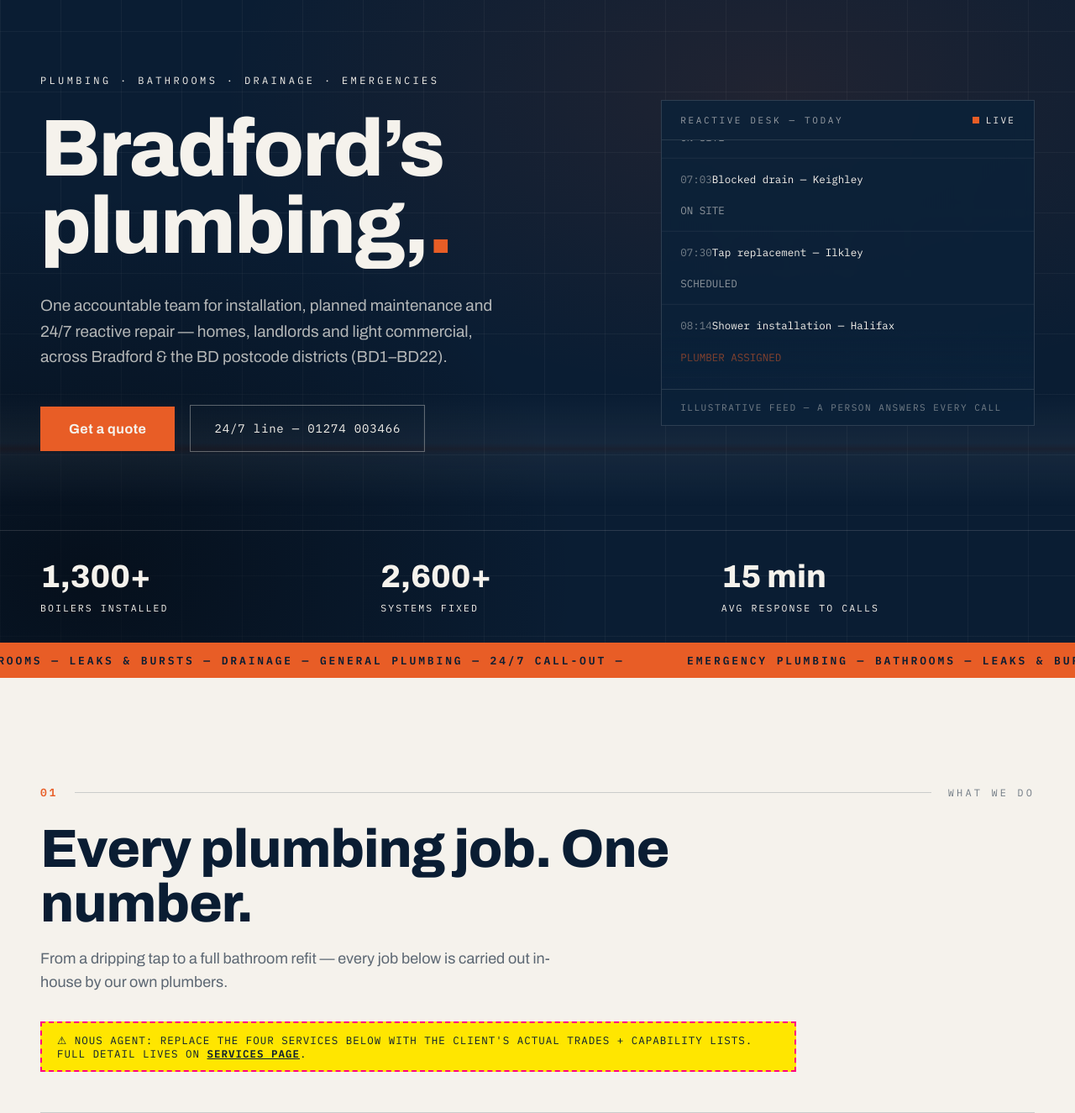
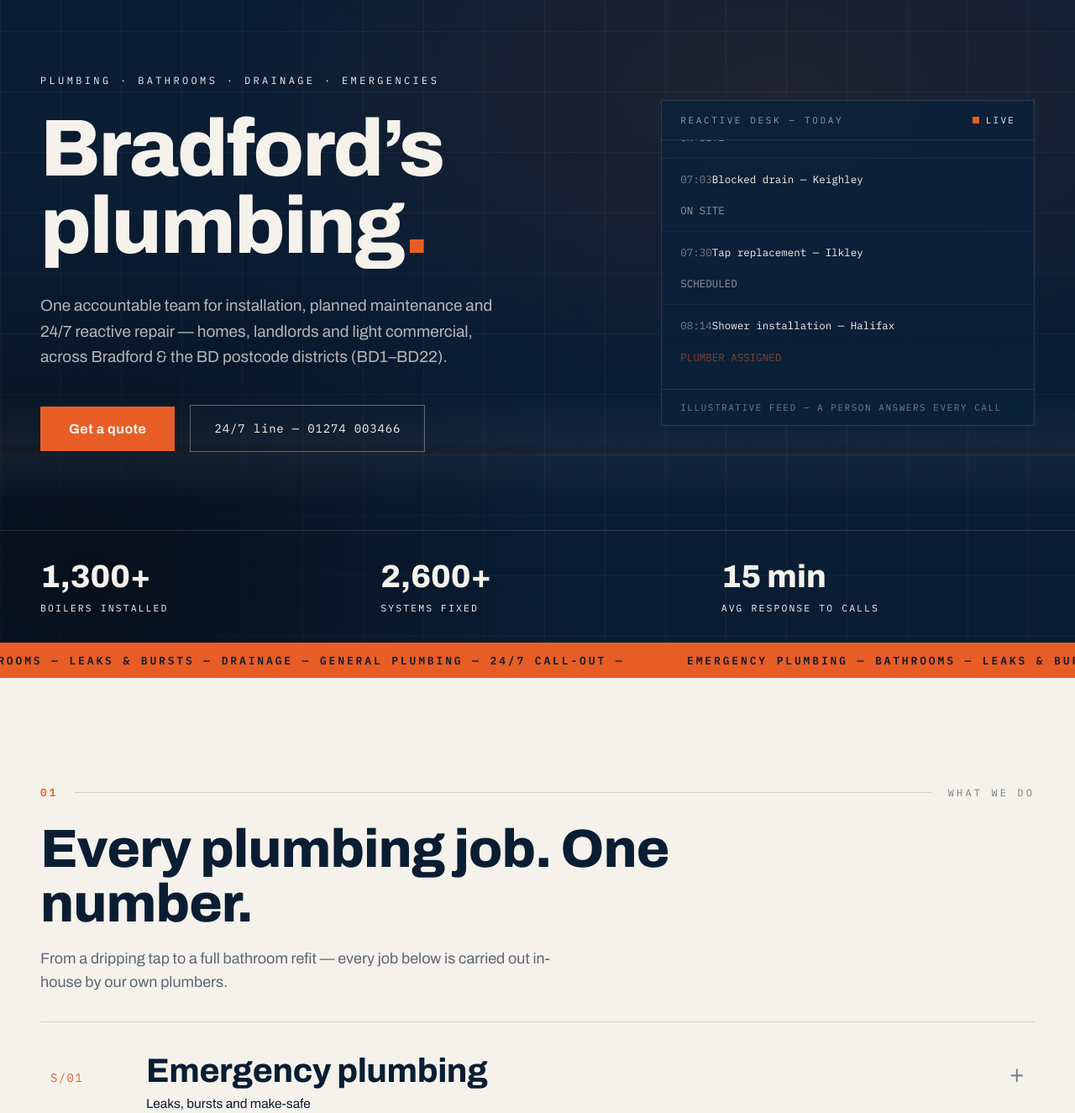
Before and after one commit to East-designs/preview-bradford-plumbers, a plain HTML site: page index.html in a window 1280 px wide. Shown: the part 140-1465 px from the top of the page at 84% size. Drawn offline with nearby package versions, Linux system fonts and the light colour scheme.

Commit message:
Update website

```diff
--- a/index.html
+++ b/index.html
@@ -109,7 +109,7 @@
       <div>
         <p data-reveal data-delay="0" style="font-family:'IBM Plex Mono',monospace;font-size:12px;letter-spacing:0.28em;margin:0 0 28px;text-transform:uppercase"><span>Plumbing · Bathrooms · Drainage · Emergencies</span></p>
         <h1 data-reveal data-delay="1" style="font-size:clamp(42px,7.5vw,108px);line-height:0.96;font-weight:800;font-stretch:125%;letter-spacing:-0.02em;margin:0 0 34px;text-wrap:balance">
-          <span>Bradford’s plumbing,</span><span style="color:var(--accent,#E85D26)">.</span>
+          <span>Bradford’s plumbing</span><span style="color:var(--accent,#E85D26)">.</span>
         </h1>
         <p data-reveal data-delay="2" style="font-size:19px;line-height:1.6;color:rgba(245,242,236,0.72);max-width:560px;margin:0 0 42px;text-wrap:pretty">One accountable team for installation, planned maintenance and 24/7 reactive repair — <span>homes, landlords and light commercial</span>, across <span>Bradford &amp; the BD postcode districts (BD1–BD22)</span>.</p>
         <div data-reveal data-delay="3" data-r="btnrow" style="display:flex;align-items:center;gap:18px;flex-wrap:wrap">
@@ -186,7 +186,7 @@
       <h2 data-reveal style="font-size:clamp(34px,5vw,68px);font-weight:800;font-stretch:125%;letter-spacing:-0.015em;line-height:1.02;margin:0 0 18px;max-width:900px">Every plumbing job. One number.</h2>
       <p data-reveal style="font-size:18px;line-height:1.6;color:rgba(10,29,51,0.65);max-width:620px;margin:0 0 32px;text-wrap:pretty">From a dripping tap to a full bathroom refit — every job below is carried out in-house by our own plumbers.</p>
 
-      <div data-reveal style="background:#FFE600;border:2px dashed #FF0080;padding:12px 18px;margin:0 0 48px;font-family:'IBM Plex Mono',monospace;font-size:12.5px;letter-spacing:0.08em;color:#0A1D33;max-width:900px">⚠ NOUS AGENT: REPLACE THE FOUR SERVICES BELOW WITH THE CLIENT'S ACTUAL TRADES + CAPABILITY LISTS. FULL DETAIL LIVES ON <a href="#services" style="color:#0A1D33;font-weight:600">SERVICES PAGE</a>.</div>
+
 
       <div data-reveal style="border-top:1px solid rgba(10,29,51,0.18)">
 
```
